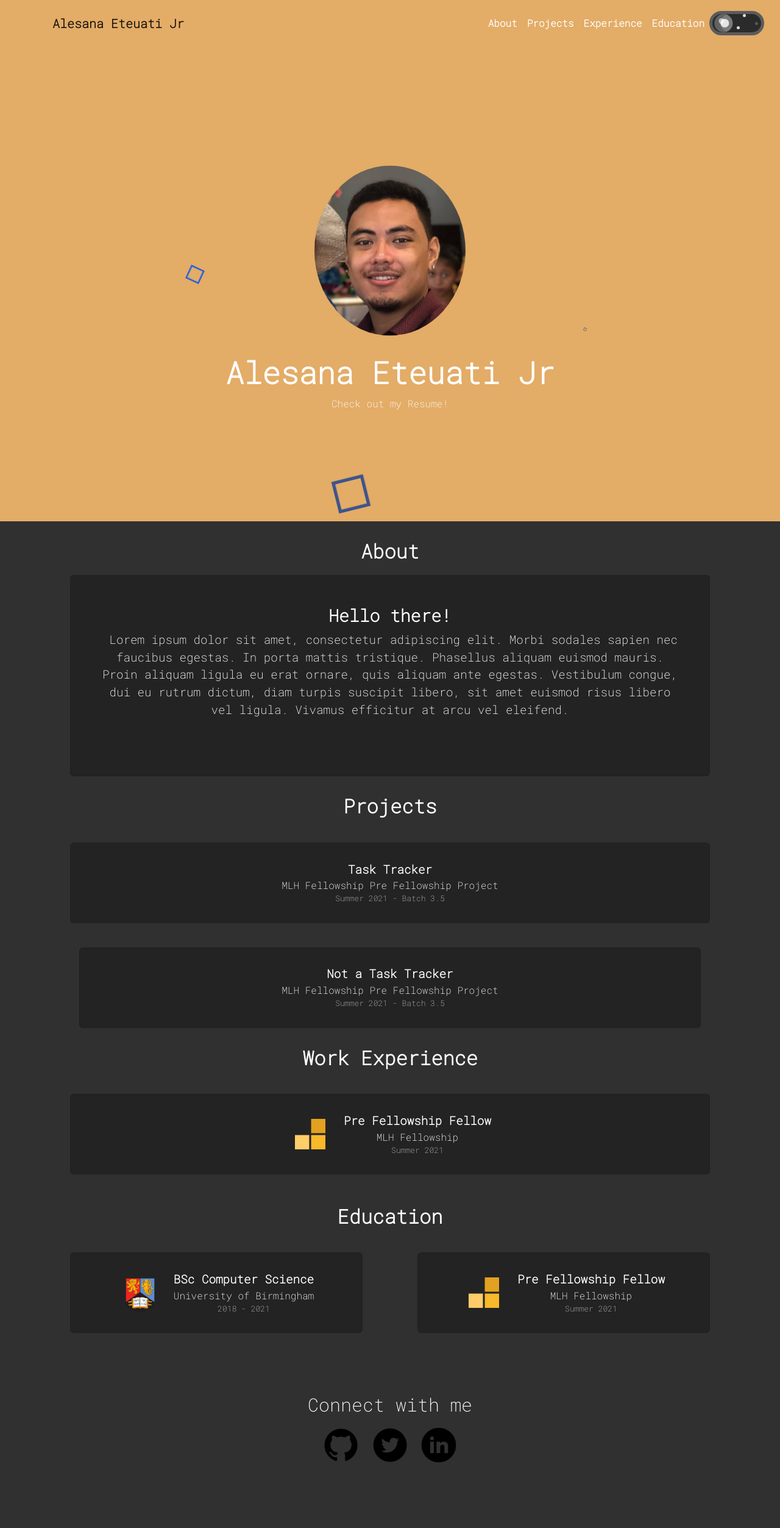
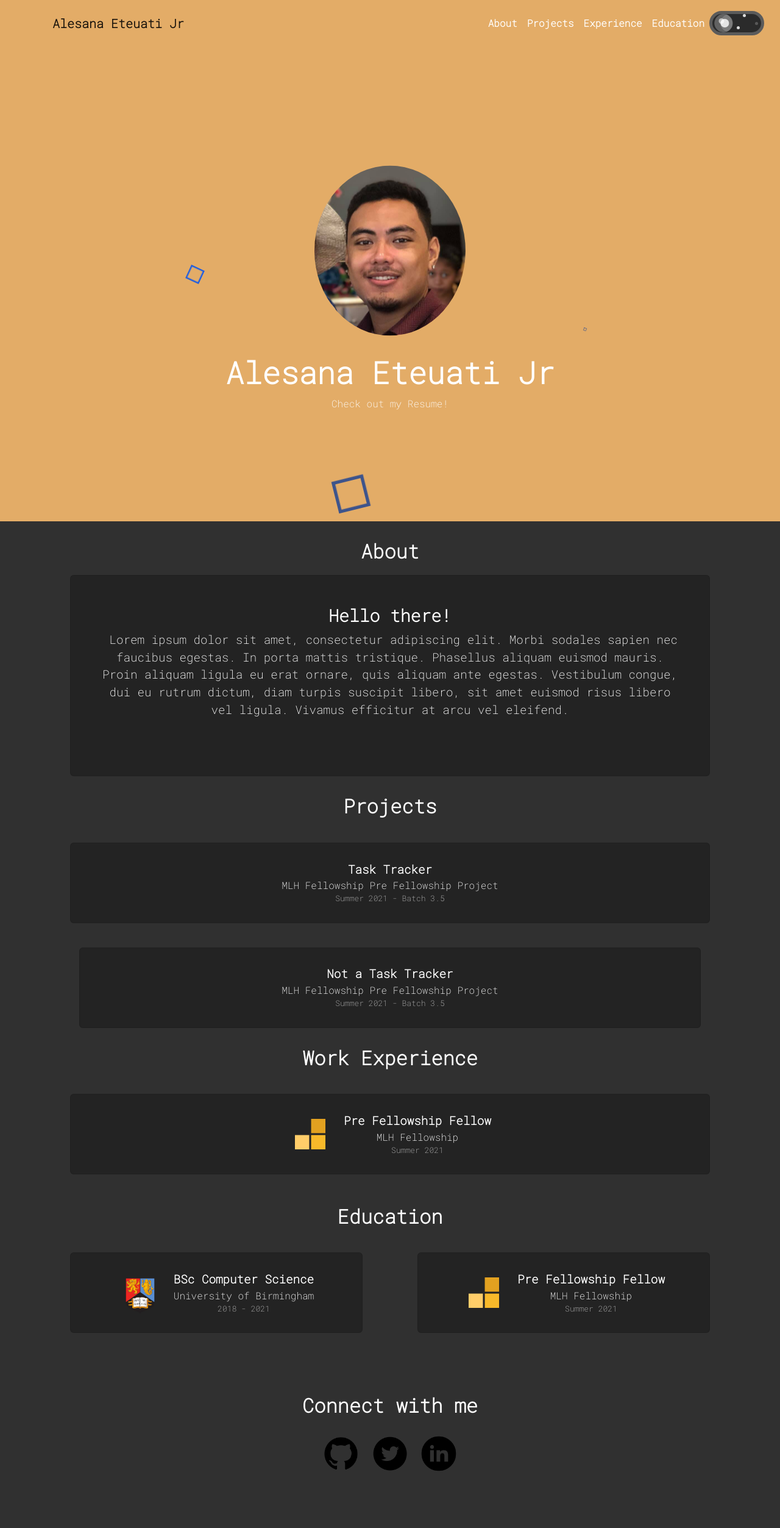
Before and after one commit to Green-Ranger11/Alesana-Eteuati-Jr, a Jekyll site: the page built from index.html, in a window 1280 px wide. Shown: the whole page at 61% size. Built offline with Jekyll 4.4.1, drawn with Linux system fonts in a browser that asks for light colours; nearby versions of some CDN libraries.

Commit message:
change to h2

```diff
--- a/_includes/footer.html
+++ b/_includes/footer.html
@@ -1,7 +1,7 @@
 
 <div class="footer d-flex flex-column">
   {% if site.social %}
-  <h1>Connect with me</h1>
+  <h2>Connect with me</h1>
   {% endif %}
   <div class="d-flex justify-content-center">
     <!-- If social links are defined in config then icons will show -->
```
